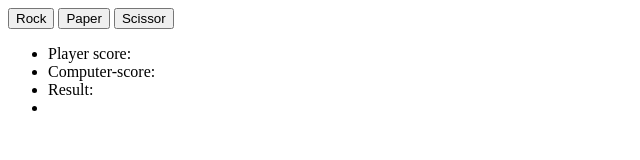
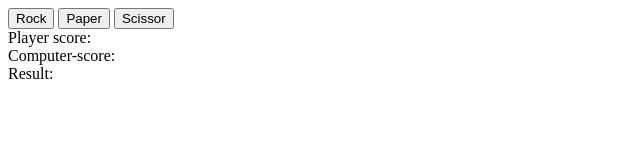
Before and after one commit to CMFernandes/rock_paper_scissor, a plain HTML site: page index.html in a window 1280 px wide. Shown: the whole page, without its empty margins (0-640 px from the left). Drawn offline with Linux system fonts and the light colour scheme.

Commit message:
refactor result div and add game-state

```diff
--- a/index.html
+++ b/index.html
@@ -4,24 +4,27 @@
     <meta charset="UTF-8">
     <meta http-equiv="X-UA-Compatible" content="IE=edge">
     <meta name="viewport" content="width=device-width, initial-scale=1.0">
+    <link rel="stylesheet" href="style.css">
     <title>Document</title>
 </head>
 <body>
+    <div class="content">
         <div id="buttons">
             <button id="rock">Rock</button>
             <button id="paper">Paper</button>
             <button id="scissor">Scissor</button>
         </div>
 
+        <div class="game-state">
+            <div id="player-score">Player score:</div>
+            <div id="computer-score">Computer-score:</div>
+
+        </div>
         <div id="result">
-        <ul>
-            <li id="player-score">Player score:</li>
-            <li id="computer-score">Computer-score:</li>
-            <li id="round-result">Result:</li>
-            <li id="final-result"></li>
-        </ul>
+            <div id="round-result">Result:</div>
+            <div id="final-result"></div>
         </div>
-
+    </div>
     <script src="/script.js"></script>
 </body>
 </html>
```
Lines whose indentation alone changed are shown as unchanged.
